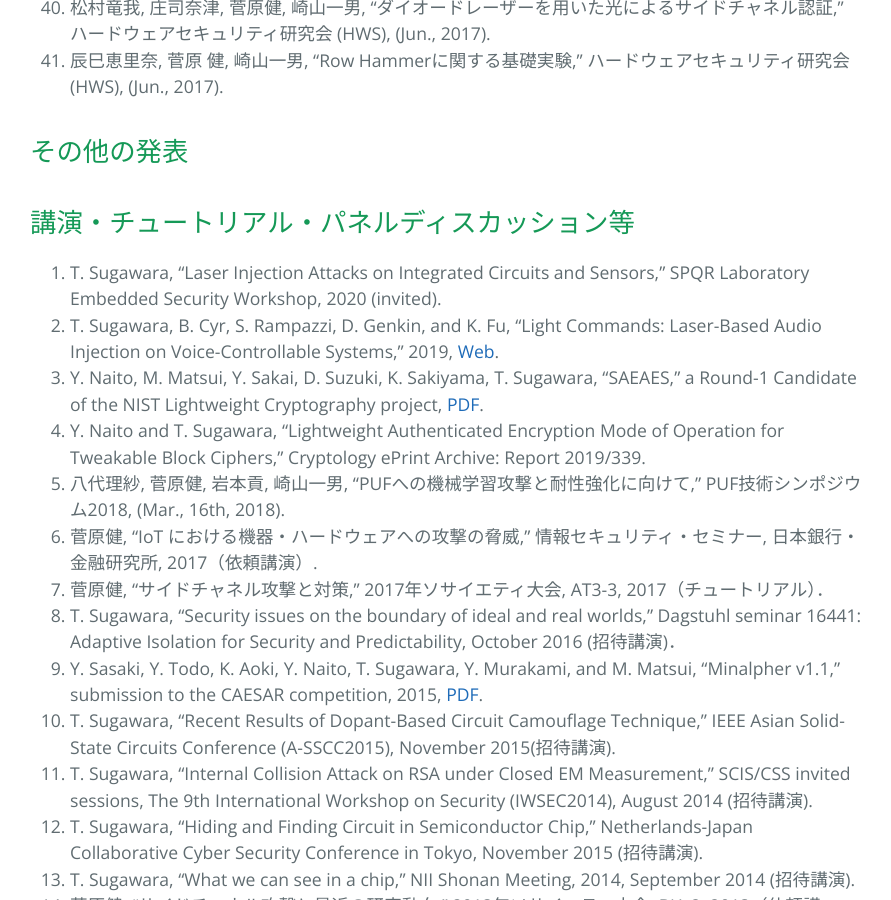
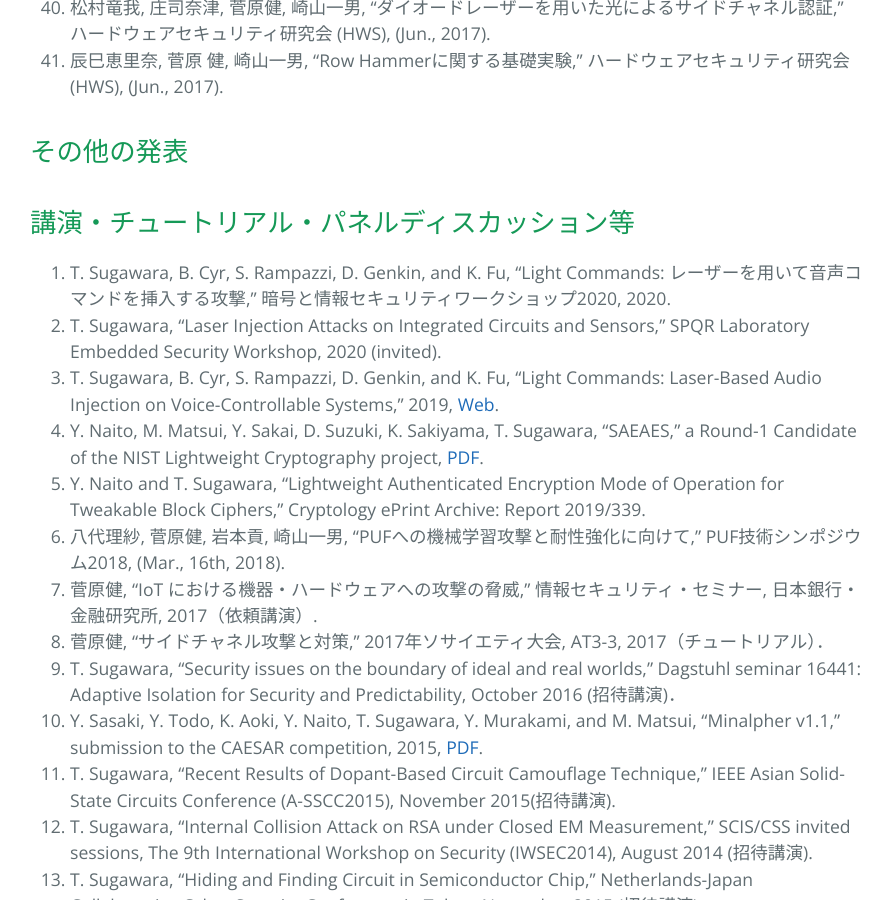
Before and after one commit to sugawara-bbbb/weblab, a Jekyll site: the page built from publication.md, in a window 1280 px wide and 900 px high, scrolled down 8723 px. Shown: the whole window, without its empty margins (194-1085 px from the left). Built offline with Jekyll 4.4.1, drawn with Linux system fonts in a browser that asks for light colours; our own code applies the rules of GitHub Pages for plain Markdown files.

Commit message:
Publication

```diff
--- a/publication.md
+++ b/publication.md
@@ -141,6 +141,7 @@ layout: default
 
 ## 講演・チュートリアル・パネルディスカッション等
 
+1. T. Sugawara, B. Cyr, S. Rampazzi, D. Genkin, and K. Fu, "Light Commands: レーザーを用いて音声コマンドを挿入する攻撃," 暗号と情報セキュリティワークショップ2020, 2020.
 1. T. Sugawara, "Laser Injection Attacks on Integrated Circuits and Sensors," SPQR Laboratory Embedded Security Workshop, 2020 (invited).
 1. T. Sugawara, B. Cyr, S. Rampazzi, D. Genkin, and K. Fu, "Light Commands: Laser-Based Audio Injection on Voice-Controllable Systems," 2019, [Web](https://lightcommands.com).
 1. Y. Naito, M. Matsui, Y. Sakai, D. Suzuki, K. Sakiyama, T. Sugawara, "SAEAES," a Round-1 Candidate of the NIST Lightweight Cryptography project, [PDF](https://csrc.nist.gov/CSRC/media/Projects/Lightweight-Cryptography/documents/round-1/spec-doc/SAEAES-spec.pdf).
```
Also changed, not shown: index.md (+3 -0 lines).
